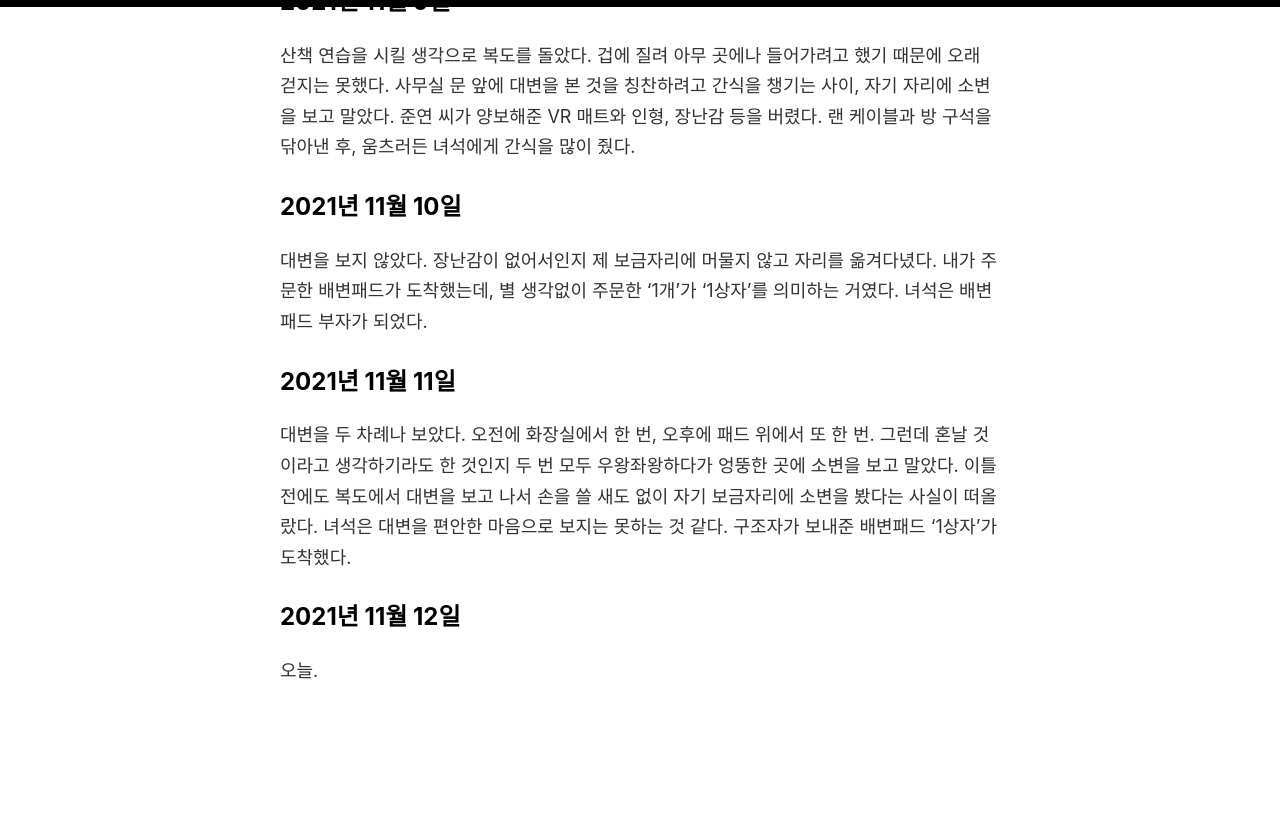
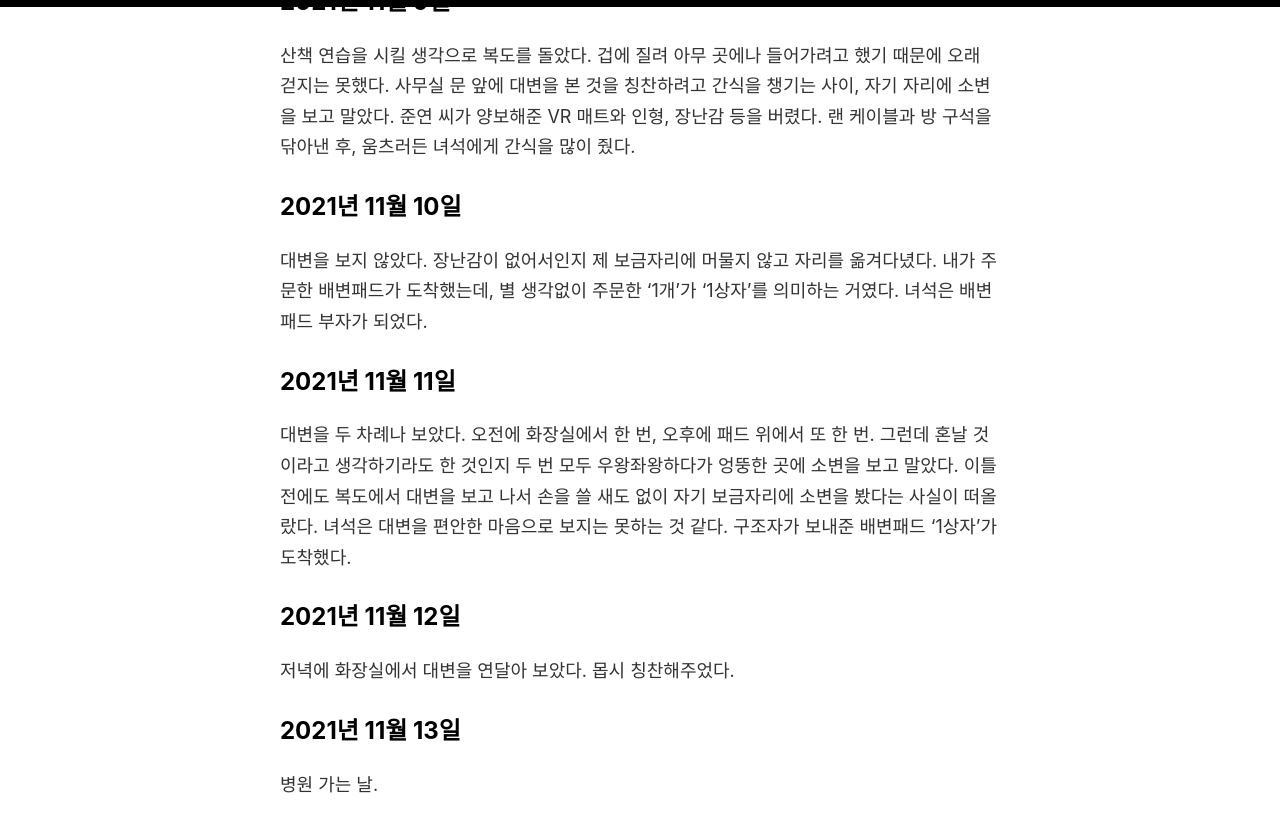
Before and after one commit to oxmhpark/www.exonomicon.net, a Jekyll site: the page built from _posts/2021-10-31-caring-note-of-aeng-doo.md, in a window 1280 px wide and 900 px high, scrolled down 1670 px. Shown: the top 832 px of the window. Built offline with Jekyll 4.4.1, drawn with Linux system fonts in a browser that asks for light colours; comment, search, counter and statistics services are not loaded; before the commit the page ends 2457 px from its top, so only the background shows below that.

Commit message:
Update 2021-10-31-caring-note-of-aeng-doo.md

```diff
--- a/_posts/2021-10-31-caring-note-of-aeng-doo.md
+++ b/_posts/2021-10-31-caring-note-of-aeng-doo.md
@@ -40,4 +41,7 @@ comments: true
 대변을 두 차례나 보았다. 오전에 화장실에서 한 번, 오후에 패드 위에서 또 한 번. 그런데 혼날 것이라고 생각하기라도 한 것인지 두 번 모두 우왕좌왕하다가 엉뚱한 곳에 소변을 보고 말았다. 이틀 전에도 복도에서 대변을 보고 나서 손을 쓸 새도 없이 자기 보금자리에 소변을 봤다는 사실이 떠올랐다. 녀석은 대변을 편안한 마음으로 보지는 못하는 것 같다. 구조자가 보내준 배변패드 '1상자'가 도착했다.
 
 ## 2021년 11월 12일
-오늘.
+저녁에 화장실에서 대변을 연달아 보았다. 몹시 칭찬해주었다.
+
+## 2021년 11월 13일
+병원 가는 날.
```
Also changed, not shown: other parts of _posts/2021-10-31-caring-note-of-aeng-doo.md (+2 -1 lines).
